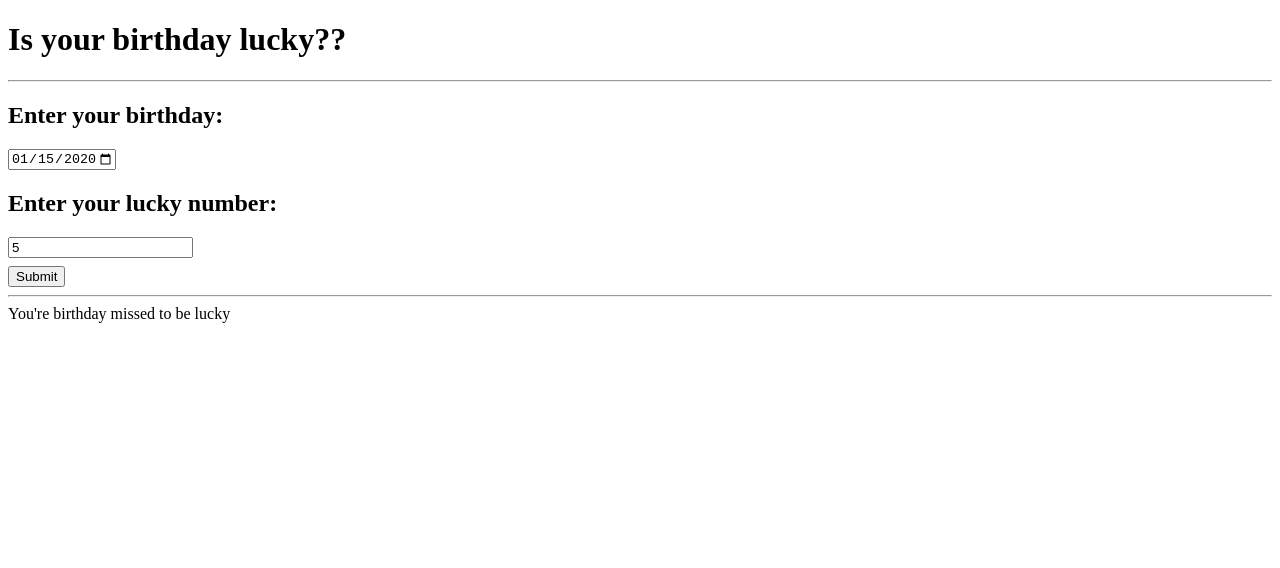
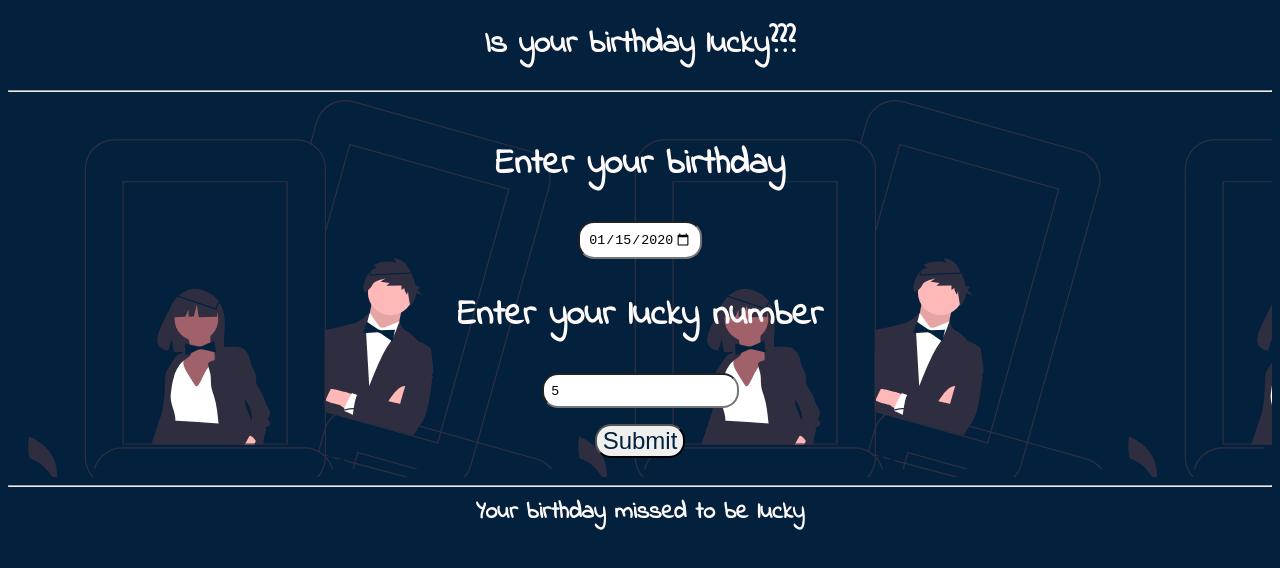
Before and after one commit to bulsaraharshil/birthday_lucky, a plain HTML site: page index.html in a window 1280 px wide. Both pictures are taken after typing "2020-01-15", "5" into the empty fields and a click on the button "Submit". Drawn offline with Linux system fonts and the light colour scheme.

Commit message:
style: done with basic styling of app

```diff
--- a/app.js
+++ b/app.js
@@ -8,28 +8,20 @@ function luckHandler() {
     let dobDigits = [];
     //Checking date validity
     if (ip1.value == "") {
-        div.innerText = "Enter a valid date!"
+        div.innerText = "Enter a valid date!!!"
     } else if (ip2.value == "") {
-        div.innerText = "Please provide a lucky number."
+        div.innerText = "Please enter your lucky number."
     } else {
-        //Split DoB into date, month and year - array
-        let dobArr = ip1.value.split("-");
-        console.log(dobArr);
+        //Split DoB into date, month and year - array and
         //Split them further into 3 arrays with digits
-        dobArr.map(function (val) {
-            dobDigits.push(val.split(""));
-        });
-        console.log(dobDigits);
+        ip1.value.split("-").map(val => dobDigits.push(val.split("")));
         //Iterate over digits and sum the DoB digits
-        dobDigits.map(function(vals) {
-            vals.map(num => dobSum += parseInt(num));
-        });
-        console.log(dobSum);
+        dobDigits.map(vals => vals.map(sum => dobSum += parseInt(sum)));
         //Check if it is divisible by lucky number
-        if (dobSum % parseInt(ip2.value) == 0) {
-            div.innerText = "Congratulations!!! You're birthday is lucky "
+        if (parseInt(dobSum) % parseInt(ip2.value) == 0) {
+            div.innerText = "Congratulations!!! Your birthday is lucky"
         } else {
-            div.innerText = "You're birthday missed to be lucky "
+            div.innerText = "Your birthday missed to be lucky"
         }
     }
 }
--- a/index.html
+++ b/index.html
@@ -10,20 +10,22 @@
 
 <body>
     <header>
-        <h1>Is your birthday lucky??</h1>
+        <h1>Is your birthday lucky???</h1>
     </header>
     <hr>
     <section>
         <h2>
-            Enter your birthday:
+            Enter your birthday
         </h2>
         <input id="ip1" type="date" placeholder="dd-mm-yyyy" value="" min="1997-01-01" max="2030-12-31" />
         <h2>
-            Enter your lucky number:
+            Enter your lucky number
         </h2>
-        <input id="ip2"  type="number" value=""/>
+        <input id="ip2" type="number" value="" />
+        <section>
+            <button id="btn">Submit</button>
+        </section>
     </section>
-    <button id="btn">Submit</button>
     <hr>
     <div id="div"></div>
     <script src="./app.js" type="text/javascript"></script>
--- a/styles.css
+++ b/styles.css
@@ -1,3 +1,36 @@
-button{
+@import url('https://fonts.googleapis.com/css2?family=Indie+Flower&display=swap');
+
+body{
+    font-family: 'Indie Flower', cursive;
+    background-color:#03203C;
+    color: snow;
+}
+
+button {
     margin-top: 0.5rem;
+    border-radius: 1rem;
+    color:#03203C;
+    font-size: x-large ;
 }
+
+header {
+    text-align: center;
+}
+
+section{
+    text-align: center;
+    padding: 0.5rem;
+    background-image: url(./undraw_playing_cards_cywn.svg);
+    background-size: 550px;
+    font-size: x-large ;
+
+}
+input{
+    border-radius: 1rem;
+    padding: 0.5rem
+}
+div{
+    text-align: center;
+    font-weight: bolder;
+    font-size: x-large ;
+}
```
Also changed, not shown: undraw_playing_cards_cywn.svg (added).
